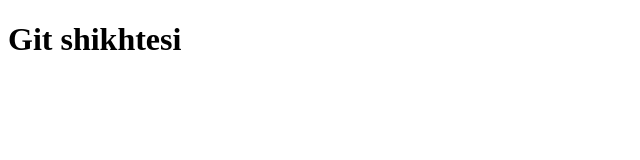
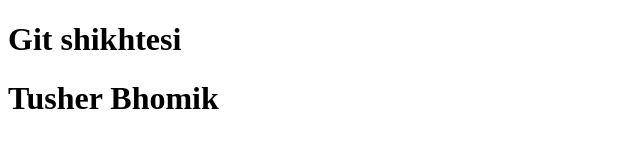
Before and after one commit to Tusher-Bhomik/my-first-website, a plain HTML site: page index.html in a window 1280 px wide. Shown: the whole page, without its empty margins (0-640 px from the left). Drawn offline with Linux system fonts and the light colour scheme.

Commit message:
Added my name

```diff
--- a/index.html
+++ b/index.html
@@ -7,7 +7,6 @@
 </head>
 <body>
     <h1>Git shikhtesi</h1>
-
-
+    <h1>Tusher Bhomik</h1>
 </body>
 </html>
```
